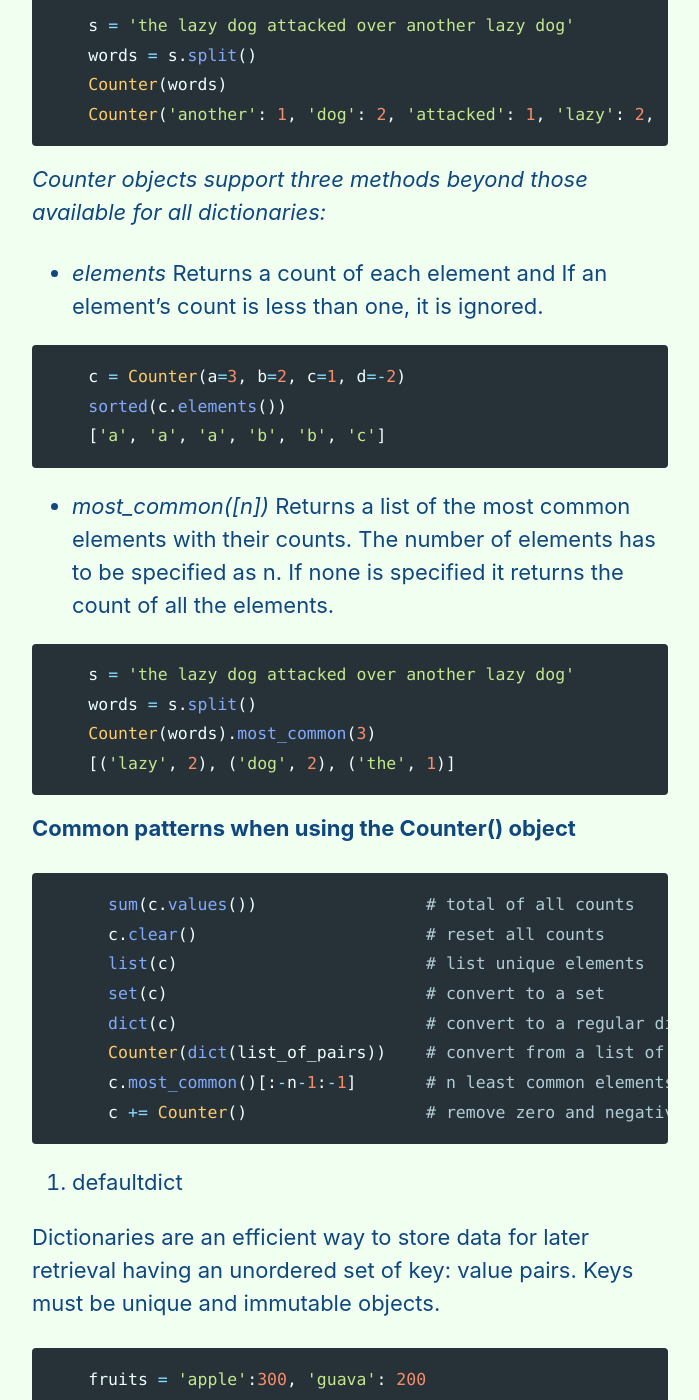
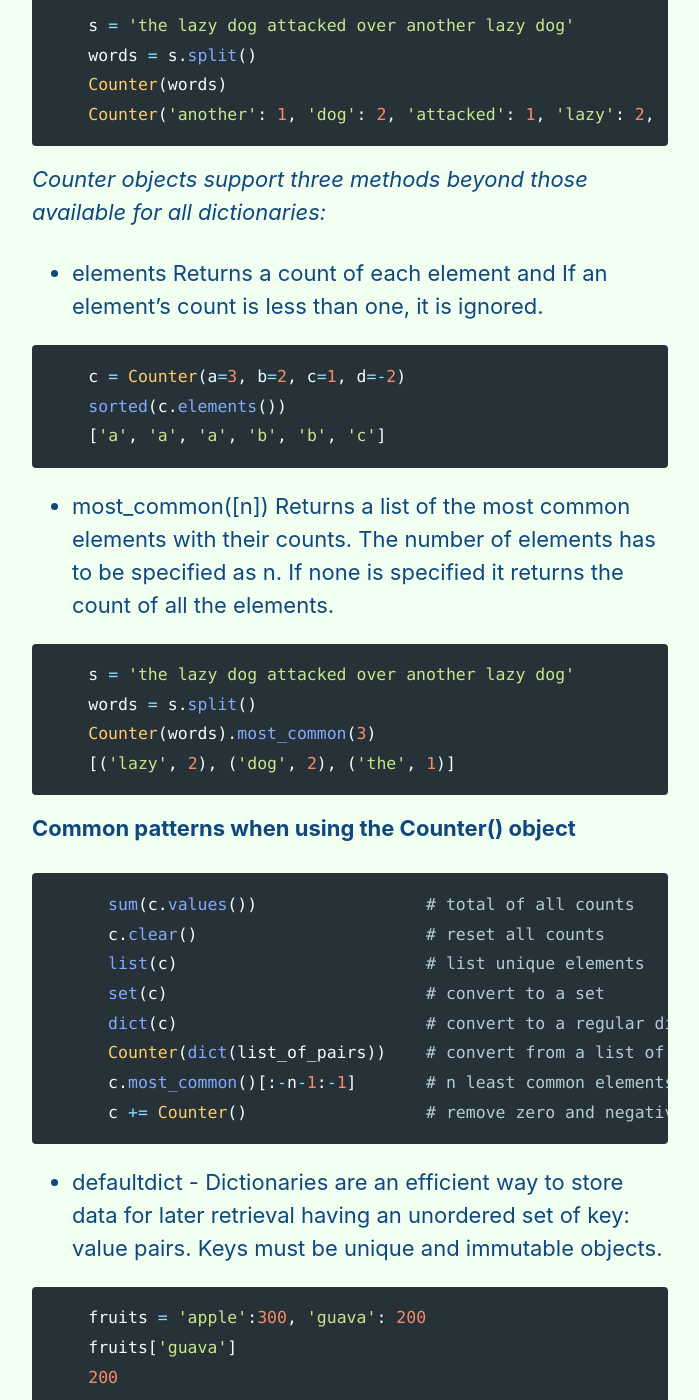
Before and after one commit to vipin-tech/vipin-oldweb, a Jekyll site: the page built from _posts/2019-10-27-pythoncollections.md, in a window 1280 px wide and 1400 px high, scrolled down 3624 px. Shown: the whole window, without its empty margins (290-989 px from the left). Built offline with Jekyll 4.4.1, drawn with Linux system fonts in a browser that asks for light colours; cached includes are drawn as plain includes; nearby versions of some CDN libraries; some of the changed text lies outside the part shown.

````diff
--- a/_posts/2019-10-27-pythoncollections.md
+++ b/_posts/2019-10-27-pythoncollections.md
@@ -78,7 +78,7 @@ Counter is a dict subclass which helps to count hashable objects. The elements a
 
 *Counter objects support three methods beyond those available for all dictionaries:*
 
-* *elements*
+  + elements
 Returns a count of each element and If an element’s count is less than one, it is ignored.
 
 ```python
@@ -87,7 +87,7 @@ Returns a count of each element and If an element’s count is less than one, it
     ['a', 'a', 'a', 'b', 'b', 'c']
 ```
 
-* *most_common([n])*
+  + most_common([n])
 Returns a list of the most common elements with their counts. The number of elements has to be specified as n. If none is specified it returns the count of all the elements.
 
 ```python
````
Also changed, not shown: other parts of _posts/2019-10-27-pythoncollections.md (+5 -7 lines).
